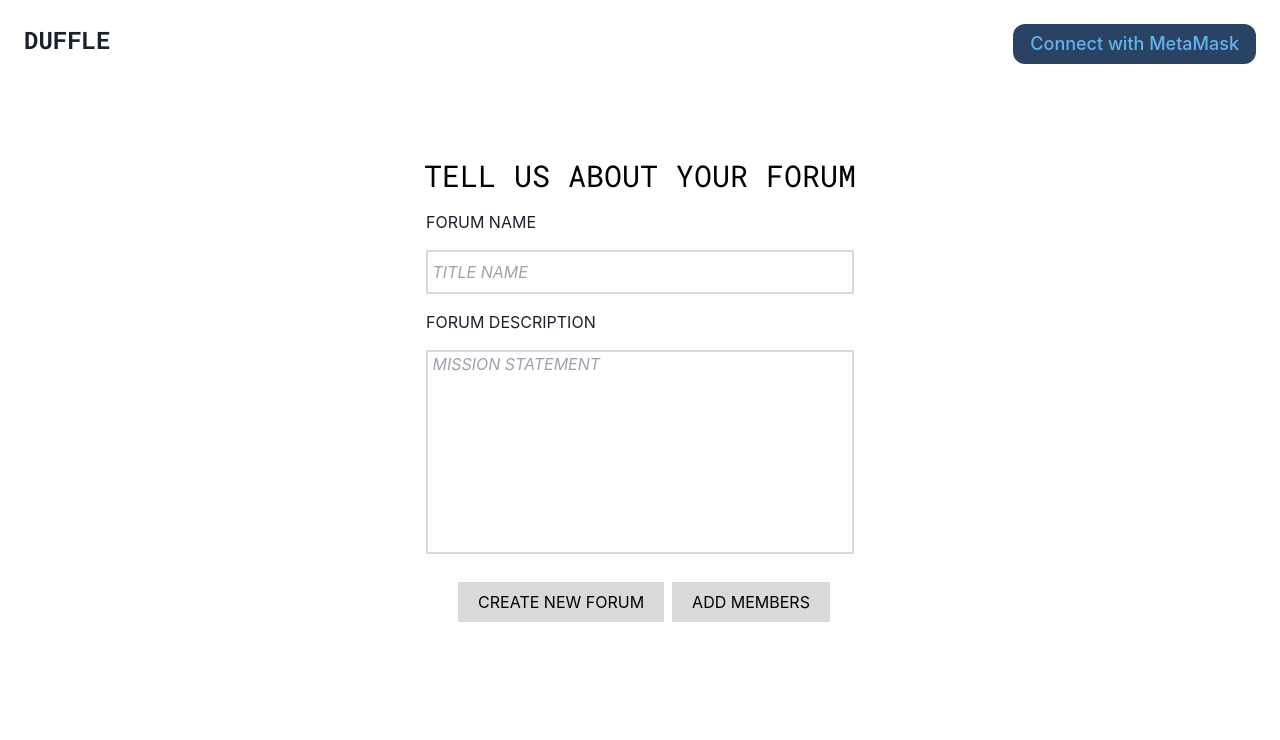
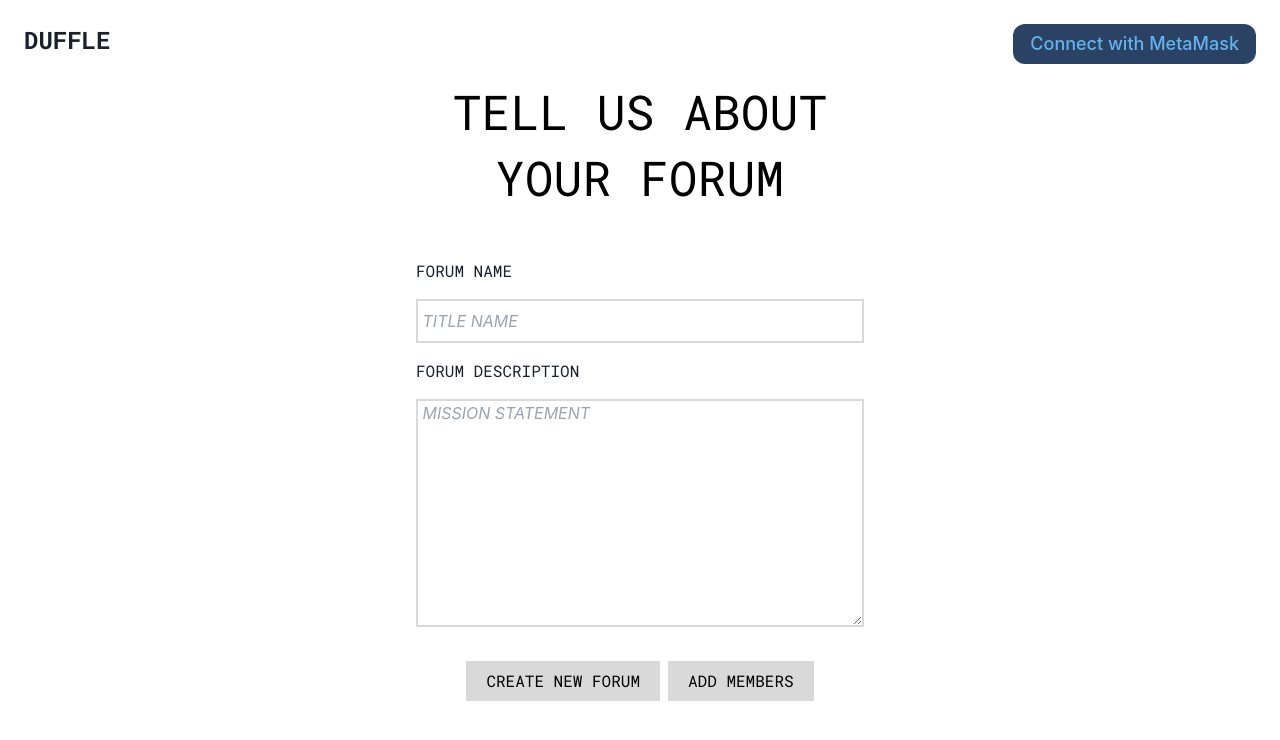
Before and after one commit to wdphan/duffle, a Next.js app: page /createforum in a window 1280 px wide. Shown: the top 740 px of the page. Built offline with nearby package versions, Linux system fonts and the light colour scheme; no server answers; what web3 would draw is missing.

Commit message:
new pages

```diff
--- a/src/pages/createforum.tsx
+++ b/src/pages/createforum.tsx
@@ -25,14 +25,16 @@ const CreateForum = () => {
 
       <div className="flex flex-col justify-center py-8 bg-white min-h-screen items-center ">
         <div className="flex flex-col w-full justify-center items-center gap-y-2">
-          <h1 className="mb-2 text-3xl max-w-md text-center font-Roboto font-normal text-black">
+          <h1 className="mb-10 text-5xl max-w-md text-center font-Roboto font-normal leading-snug text-black">
             TELL US ABOUT YOUR FORUM
           </h1>
-          <div className="max-w-md flex flex-col ">
-            <div className="flex justify-start items-start">FORUM NAME</div>
+          <div className="max-w-7xl flex flex-col ">
+            <div className="flex justify-start items-start font-Roboto ">
+              FORUM NAME
+            </div>
             <input
               disabled={fetchForCollection}
-              className=" border-2 border-[#D9D9D9] py-2 pr-44 text-[#EFEFEF]focus:outline-blue-300 mt-4 placeholder:italic  "
+              className=" border-2 border-[#D9D9D9] py-2 w-[25rem] sm:w-[28rem] text-[#EFEFEF]focus:outline-blue-300 mt-4 placeholder:italic  "
               onChange={(e) => {
                 setWalletAddress(e.target.value);
               }}
@@ -40,29 +42,29 @@ const CreateForum = () => {
               type={"text"}
               placeholder=" TITLE NAME"
             ></input>
-            <div className="flex justify-start items-start mt-4 ">
+            <div className="flex justify-start items-start mt-4 font-Roboto ">
               FORUM DESCRIPTION
             </div>
-            <input
-              className=" pb-44 pr-44 border-[#D9D9D9] text-black focus:outline-blue-300 mt-4 border-2 placeholder:italic "
-              onChange={(e) => {
-                setCollectionAddress(e.target.value);
-              }}
-              value={collection}
-              type={"text"}
-              placeholder=" MISSION STATEMENT"
-            ></input>
+            <div className="">
+              <textarea
+                className=" pb-44 w-[25rem] sm:w-[28rem] border-[#D9D9D9] text-black focus:outline-blue-300 mt-4 border-2 placeholder:italic text-wrap"
+                onChange={(e) => {
+                  setCollectionAddress(e.target.value);
+                }}
+                value={collection}
+                placeholder=" MISSION STATEMENT"
+              ></textarea>
+            </div>
           </div>
 
           <div className="flex max-w-md space-x-2 my-5">
-            <div className="flex flex-row items-center justify-center"></div>
             <button
-              className={" text-black font-inter bg-[#D9D9D9] px-5 py-2  "}
+              className={" text-black font-Roboto  bg-[#D9D9D9] px-5 py-2 "}
             >
               CREATE NEW FORUM
             </button>
             <button
-              className={" text-black font-inter bg-[#D9D9D9] px-5 py-2  "}
+              className={" text-black  bg-[#D9D9D9] px-5 py-2 font-Roboto  "}
             >
               ADD MEMBERS
             </button>
@@ -74,12 +76,3 @@ const CreateForum = () => {
 };
 
 export default CreateForum;
-
-// TODO:
-// - this page
-// program add all address from collection
-// program add and delete recipients
-// add create new group functionality
-
-// fix wallet and its design
-// create view ballot pages
--- a/src/pages/options.tsx
+++ b/src/pages/options.tsx
@@ -33,13 +33,13 @@ const Pay = () => {
       </Link>
       <section className="flex flex-col items-center min-h-screen justify-center">
         <div className="font-Roboto">
-          <h1 className=" text-5xl text-center pb-10 max-w-xl leading-snug">
+          <h1 className=" text-5xl text-center pb-10 max-w-lg leading-snug">
             WHAT WOULD YOU LIKE TO DO?
           </h1>
         </div>
-        <div className="flex flex-col md:flex md:flex-row max-w-md md:max-w-xl md:space-x-10 space-y-5 md:space-y-0">
+        <div className="flex flex-col md:flex md:flex-row max-w-md md:max-w-2xl md:space-x-10 space-y-5 md:space-y-0">
           <div className="flex flex-col">
-            <div className="flex items-center justify-center space-x-6 sm:space-x-6 mb-10">
+            <div className="flex items-center justify-center space-x-6 sm:space-x-6 mb-10 font-Roboto">
               Group It offers Free voting Upgradability to Governor Centralized
               membership using link invitations Managing treasury with Gnosis
               Safe It requires Nothing. It’s free and easy Best for Communities
@@ -53,14 +53,14 @@ const Pay = () => {
             </Link>
           </div>
           <div className="flex flex-col">
-            <div className="flex items-center justify-center space-x-6 sm:space-x-6 mb-10">
+            <div className="flex items-center justify-center space-x-6 sm:space-x-6 mb-10 font-Roboto">
               Group It offers Free voting Upgradability to Governor Centralized
               membership using link invitations Managing treasury with Gnosis
               Safe It requires Nothing. It’s free and easy Best for Communities
               on the path to decentralization with a shared treasury Inviting
               members and start voting on ideas
             </div>
-            <Link href="/view">
+            <Link href="/viewforums">
               <button className="bg-[#D9D9D9] text-black px-5 py-2 font-Roboto font-normal mb-5">
                 VIEW FORUMS
               </button>
--- /dev/null
+++ b/src/pages/viewforums.tsx
@@ -0,0 +1,46 @@
+import { FC } from "react";
+import { BookOpenIcon, CodeIcon, ShareIcon } from "@heroicons/react/outline";
+import { useState } from "react";
+import { NFTCard } from "src/components/NFTCard";
+import Header from "@/components/HomeHeader";
+import ConnectButton from "@/components/NewWallet/ConnectButton";
+import Link from "next/link";
+
+const CreateForum = () => {
+  const [wallet, setWalletAddress] = useState("");
+  const [collection, setCollectionAddress] = useState("");
+  const [NFTs, setNFTs] = useState([]);
+  const [fetchForCollection, setFetchForCollection] = useState(false);
+
+  return (
+    <div>
+      <div className="absolute top-6 right-6">
+        <ConnectButton handleOpenModal={undefined} />
+      </div>
+      <Link href="/">
+        <a className="font-Roboto max-w-7xl text-2xl font-bold absolute top-6 left-6">
+          DUFFLE
+        </a>
+      </Link>
+
+      <div className="flex flex-col justify-center py-8 bg-white min-h-screen items-center ">
+        <div className="flex flex-col w-full justify-center items-center gap-y-2">
+          <h1 className="mb-10 text-5xl max-w-md text-center font-Roboto font-normal leading-snug text-black">
+            EXPLORE FORUMS
+          </h1>
+        </div>
+      </div>
+    </div>
+  );
+};
+
+export default CreateForum;
+
+// TODO:
+// - this page
+// program add all address from collection
+// program add and delete recipients
+// add create new group functionality
+
+// fix wallet and its design
+// create view ballot pages
```
